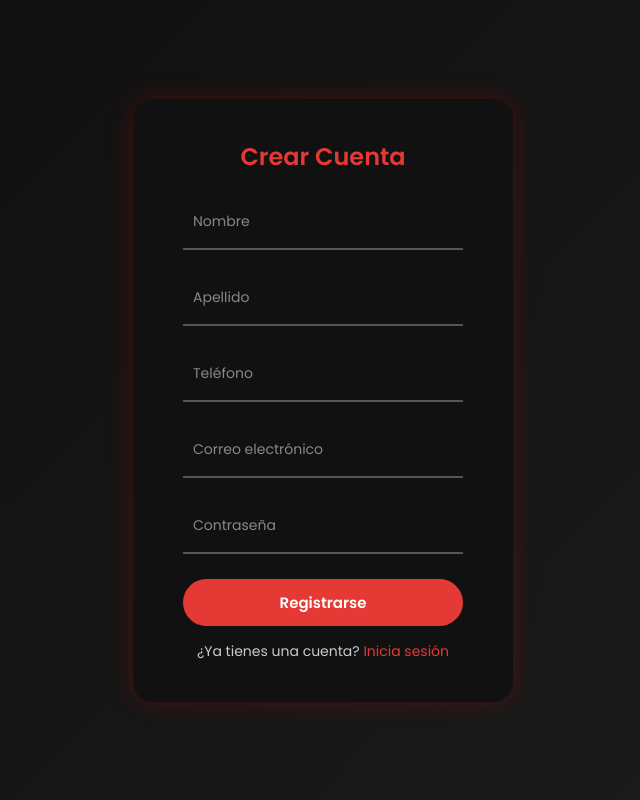
After one commit to dasagamo/Titan-GYM, a PHP site: page /forms/Inscripcion.php in a window 1280 px wide. The commit adds this page. Shown: the whole page, without its empty margins (317-957 px from the left). Run offline with PHP 8.4, Linux system fonts and the light colour scheme.

Commit message:
Se crean formularios de inicio de secion y de inscripcion

```diff
--- /dev/null
+++ b/Gym_offiall/Desing/Inscripcion.css
@@ -0,0 +1,121 @@
+@import url('https://fonts.googleapis.com/css2?family=Poppins:wght@300;400;600&display=swap');
+
+* {
+  margin: 0;
+  padding: 0;
+  box-sizing: border-box;
+  font-family: 'Poppins', sans-serif;
+}
+
+body {
+  background: linear-gradient(135deg, #0f0f0f, #1c1c1c);
+  height: 100vh;
+  display: flex;
+  justify-content: center;
+  align-items: center;
+}
+
+.registro-contenedor {
+  width: 100%;
+  display: flex;
+  justify-content: center;
+  align-items: center;
+}
+
+.registro-card {
+  background: #111;
+  padding: 40px 50px;
+  border-radius: 20px;
+  box-shadow: 0 0 25px rgba(255, 0, 0, 0.2);
+  color: #fff;
+  width: 380px;
+  transition: 0.3s;
+}
+
+.registro-card:hover {
+  box-shadow: 0 0 35px rgba(255, 0, 0, 0.4);
+}
+
+h2 {
+  text-align: center;
+  color: #e53935;
+  margin-bottom: 25px;
+  font-weight: 600;
+}
+
+form {
+  display: flex;
+  flex-direction: column;
+}
+
+.grupo-input {
+  position: relative;
+  margin-bottom: 25px;
+}
+
+.grupo-input input {
+  width: 100%;
+  padding: 12px;
+  border: none;
+  border-bottom: 2px solid #555;
+  background: transparent;
+  color: #fff;
+  font-size: 16px;
+  outline: none;
+  transition: 0.3s;
+}
+
+.grupo-input label {
+  position: absolute;
+  left: 10px;
+  top: 12px;
+  color: #888;
+  font-size: 14px;
+  transition: 0.3s;
+  pointer-events: none;
+}
+
+.grupo-input input:focus {
+  border-bottom: 2px solid #e53935;
+}
+
+.grupo-input input:focus + label,
+.grupo-input input:valid + label {
+  top: -10px;
+  left: 5px;
+  font-size: 12px;
+  color: #e53935;
+}
+
+.btn-rojo {
+  background: #e53935;
+  color: #fff;
+  border: none;
+  padding: 12px;
+  border-radius: 25px;
+  cursor: pointer;
+  font-weight: 600;
+  font-size: 15px;
+  transition: 0.3s;
+}
+
+.btn-rojo:hover {
+  background: #b71c1c;
+}
+
+.mensaje {
+  margin-top: 15px;
+  text-align: center;
+  font-size: 14px;
+  color: #ccc;
+}
+
+.mensaje a {
+  color: #e53935;
+  text-decoration: none;
+  font-weight: 500;
+}
+
+.mensaje a:hover {
+  text-decoration: underline;
+}
--- a/Gym_offiall/Index_Cliente.php
+++ b/Gym_offiall/Index_Cliente.php
@@ -4,7 +4,7 @@
   <meta charset="UTF-8">
   <meta name="viewport" content="width=device-width, initial-scale=1.0">
   <title>Titan GYM</title>
-  <link rel="stylesheet" href="Style_Index.css">
+  <link rel="stylesheet" href="Desing/Style_Index.css">
   <!-- Íconos de redes -->
   <script src="https://kit.fontawesome.com/6c5b55f7a3.js" crossorigin="anonymous"></script>
 </head>
@@ -26,10 +26,10 @@
     <a href="#"><i class="fas fa-store"></i> Tienda</a>
     <a href="#"><i class="fas fa-dumbbell"></i> Clases Promocionales</a>
     <a href="#"><i class="fas fa-user-friends"></i> Clase Personalizada</a>
-    <a href="#"><i class="fas fa-sign-in-alt"></i> Iniciar Sesión</a>
+    <a href="forms/Inicio_Secion.php"><i class="fas fa-sign-in-alt"></i> Iniciar Sesión</a>
 
     <!-- Botón especial al final -->
-    <a href="#" class="btn-inscribirse"><i class="fas fa-user-plus"></i> Inscríbete</a>
+    <a href="forms/Inscripcion.php" class="btn-inscribirse"><i class="fas fa-user-plus"></i> Inscríbete</a>
   </nav>
 
   <!-- Sección de planes -->
--- /dev/null
+++ b/Gym_offiall/forms/Inscripcion.php
@@ -0,0 +1,79 @@
+<?php
+include '../conexion.php'; // conexión a la BD
+
+if ($_SERVER["REQUEST_METHOD"] == "POST") {
+    $nombre = $_POST['nombre'];
+    $apellido = $_POST['apellido'];
+    $telefono = $_POST['telefono'];
+    $correo = $_POST['correo'];
+    $contrasena = $_POST['contrasena'];
+
+    // Cifra segura de la contraseña
+    $contrasenaCifrada = password_hash($contrasena, PASSWORD_DEFAULT);
+
+    // Asignar rol de usuario normal
+    $tipoUsuario = 3;
+
+    // Verificar si ya existe el correo
+    $check = mysqli_query($conexion, "SELECT * FROM cliente WHERE Correo='$correo'");
+    if (mysqli_num_rows($check) > 0) {
+        echo "<script>alert('El correo ya está registrado.');</script>";
+    } else {
+        $sql = "INSERT INTO cliente (Nombre, Apellido, Telefono, Correo, Contrasena, Id_Tipo_Usuario)
+                VALUES ('$nombre', '$apellido', '$telefono', '$correo', '$contrasenaCifrada', '$tipoUsuario')";
+        if (mysqli_query($conexion, $sql)) {
+            echo "<script>alert('Usuario registrado exitosamente'); window.location='login.php';</script>";
+        } else {
+            echo "<script>alert('Error al registrar el usuario.');</script>";
+        }
+    }
+}
+?>
+
+<!DOCTYPE html>
+<html lang="es">
+<head>
+  <meta charset="UTF-8">
+  <title>Registro de Usuario</title>
+  <link rel="stylesheet" href="../Desing/Inscripcion.css">
+</head>
+<body>
+  <div class="registro-contenedor">
+    <div class="registro-card">
+      <h2>Crear Cuenta</h2>
+      <form method="POST">
+        <div class="grupo-input">
+          <input type="text" name="nombre" required>
+          <label>Nombre</label>
+        </div>
+
+        <div class="grupo-input">
+          <input type="text" name="apellido" required>
+          <label>Apellido</label>
+        </div>
+
+        <div class="grupo-input">
+          <input type="text" name="telefono" required>
+          <label>Teléfono</label>
+        </div>
+
+        <div class="grupo-input">
+          <input type="email" name="correo" required>
+          <label>Correo electrónico</label>
+        </div>
+
+        <div class="grupo-input">
+          <input type="password" name="contrasena" required>
+          <label>Contraseña</label>
+        </div>
+
+        <button type="submit" class="btn-rojo">Registrarse</button>
+
+        <p class="mensaje">¿Ya tienes una cuenta?
+          <a href="Inicio_Secion.php">Inicia sesión</a>
+        </p>
+      </form>
+    </div>
+  </div>
+</body>
+</html>
```
Also changed, not shown: Gym_offiall/Desing/Inicio_Secion.css (added, +89 -0 lines), Gym_offiall/forms/Inicio_Secion.php (added, +65 -0 lines), Gym_offiall/Desing/Style_Index.css (renamed from Gym_offiall/Style_Index.css).
